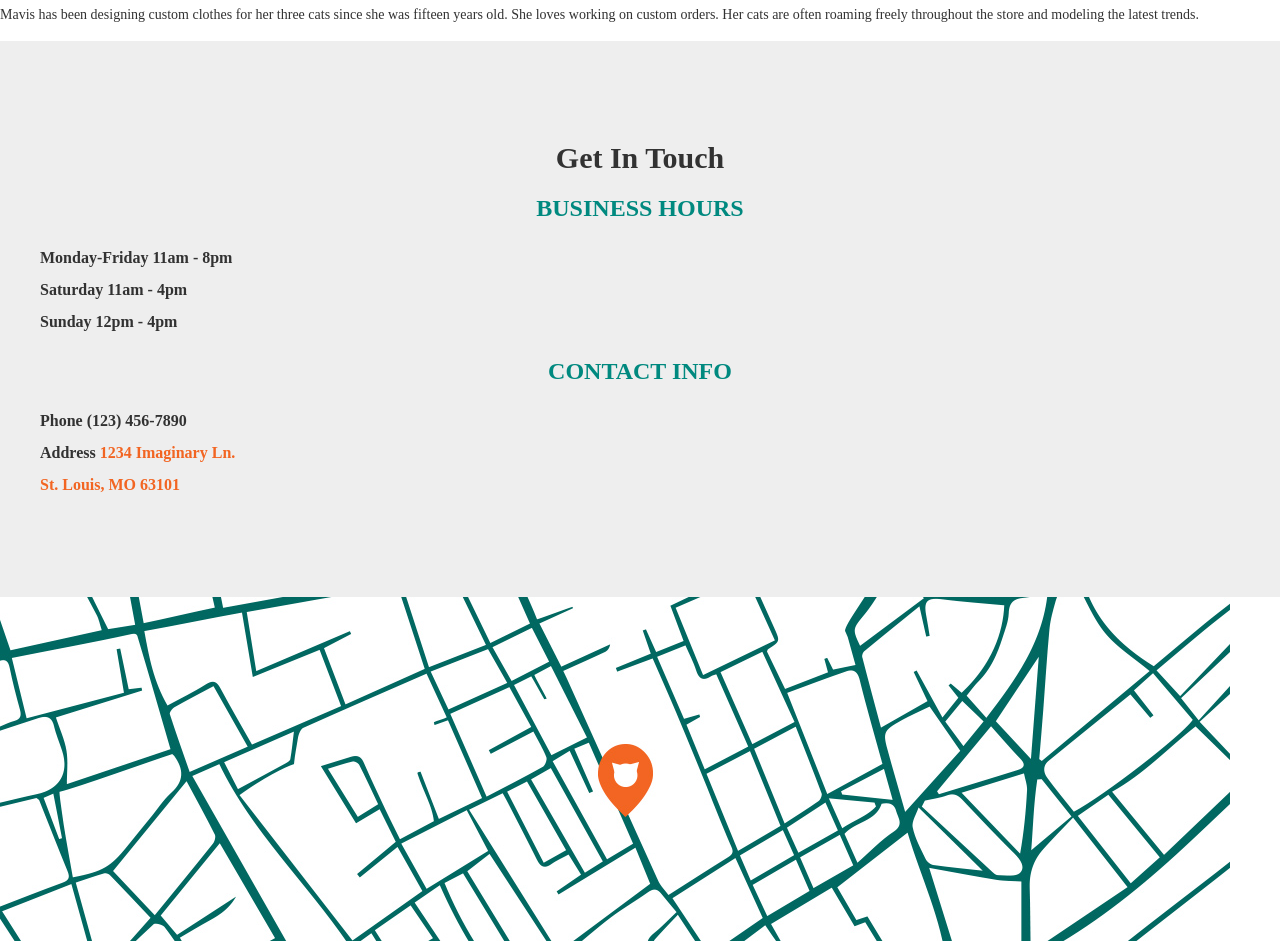
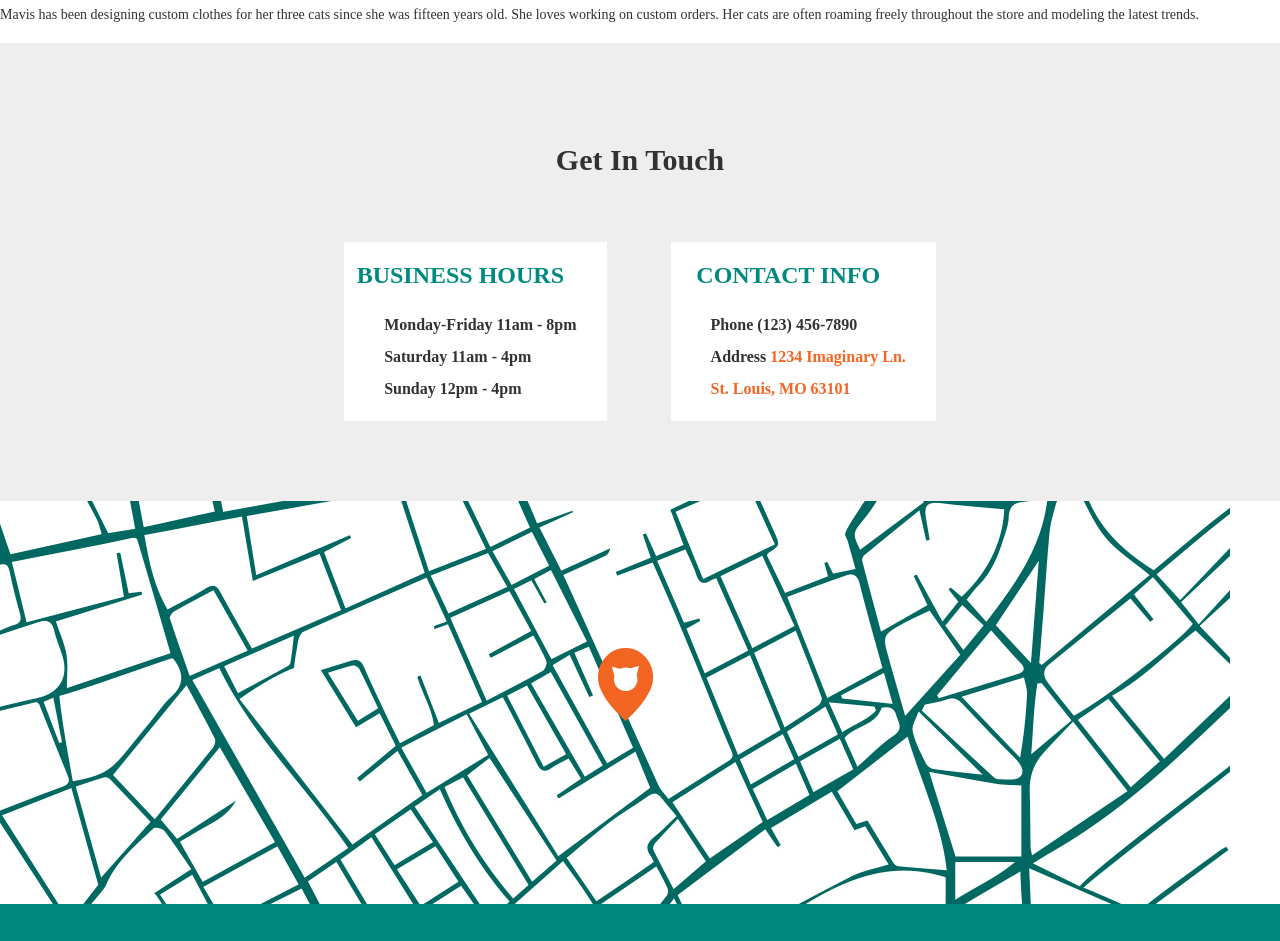
Before and after one commit to juliabrownpr/cat_costume_project, a plain HTML site: page index.html in a window 1280 px wide. Shown: the part 1026-1967 px from the top of the page. Drawn offline with Linux system fonts and the light colour scheme.

Commit message:
fixed contact info and added round images

```diff
--- a/assets/css/index.css
+++ b/assets/css/index.css
@@ -89,6 +89,32 @@ footer {
   text-align: left;
 }
 
+.touch h1 {
+  padding-bottom: 45px;
+}
+
+.hours {
+  background-color: #fff;
+  margin-left: auto;
+  padding-right: 30px;
+  padding-left: auto;
+  padding-top: auto;
+  padding-bottom: auto;
+  display: inline-block;
+  margin-right: 30px;
+}
+
+.contact {
+  background-color: #fff;
+  margin-right: auto;
+  padding-right: 30px;
+  padding-left: auto;
+  padding-top: auto;
+  padding-bottom: auto;
+  display: inline-block;
+  margin-left: 30px;
+}
+
 .map {
   margin: 0, auto;
 }
--- a/index.html
+++ b/index.html
@@ -60,6 +60,14 @@
       </p>
 </div>
 
+<div class='cats'>
+  <ul>
+    <li img src="assets\images\kats-cat1.jpg"></li>
+    <li img src="assets\images\kats-cat2.jpg"></li>
+    <li img src="assets\images\kats-cat3.jpg"></li>
+  </ul>
+</div>
+
 <div class='touch'>
       <h1>
         Get In Touch
```
